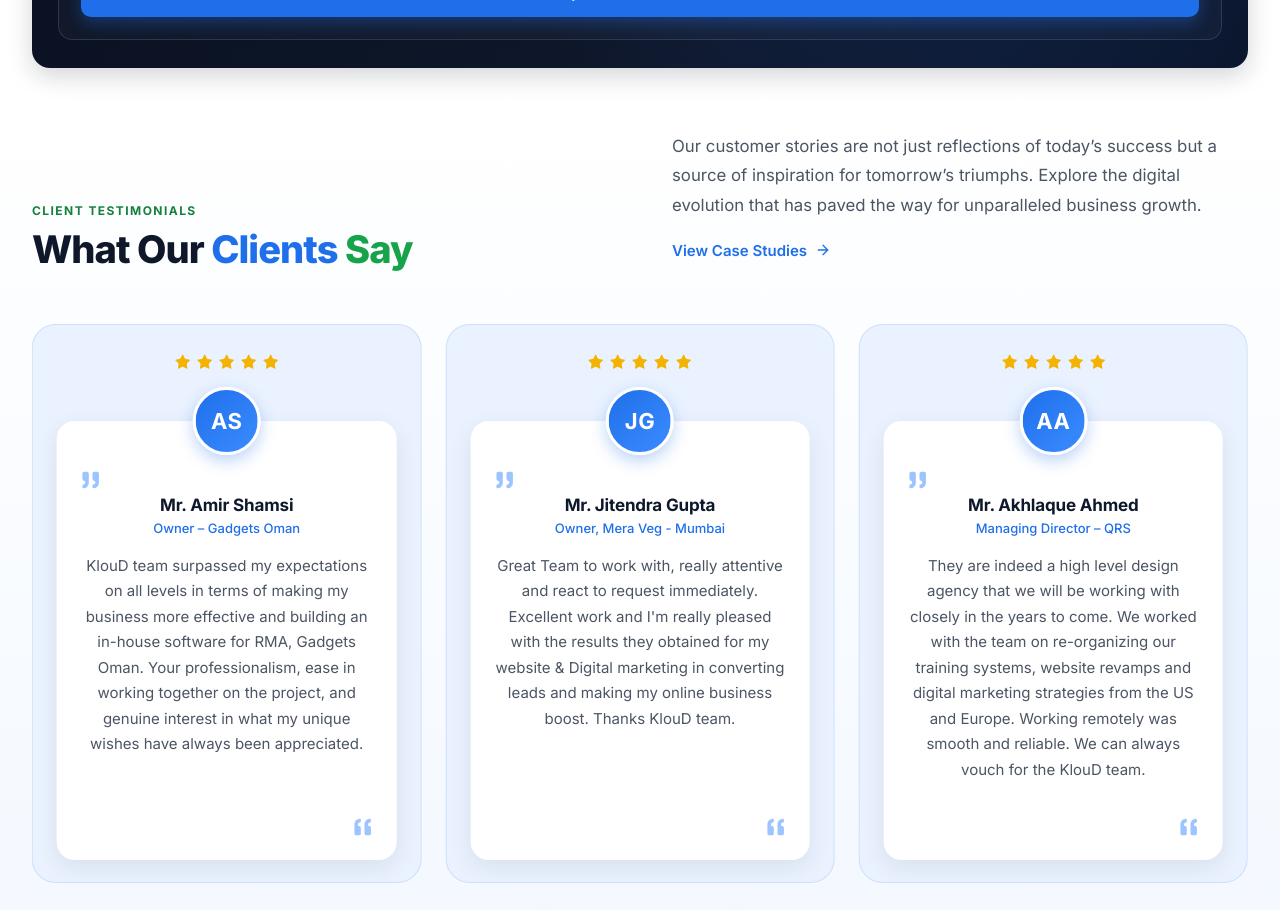
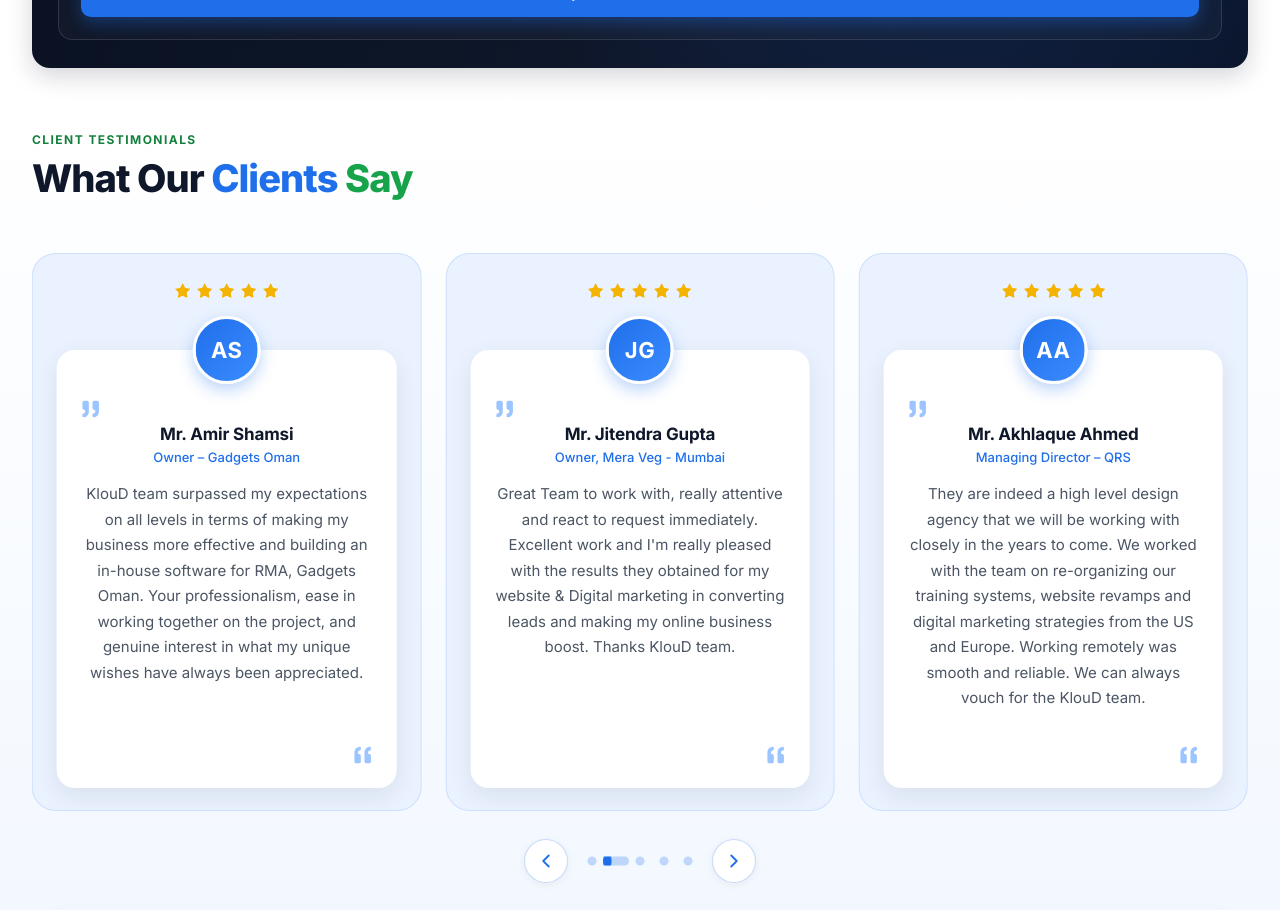
Before and after one commit to premjagtap8/kloudinnovisionz-ui, a React (Vite) app: page / in a window 1280 px wide. Shown: the part 3940-4850 px from the top of the page. Built offline with nearby package versions, Linux system fonts and the light colour scheme; no server answers.

Commit message:
first commit

```diff
--- a/src/components/Testimonials.jsx
+++ b/src/components/Testimonials.jsx
@@ -5,11 +5,9 @@ import React, {
   useCallback,
   useRef,
 } from "react";
-import { Link } from "react-router-dom";
 import {
   ChevronLeft,
   ChevronRight,
-  ArrowRight,
   Quote,
   Star,
 } from "lucide-react";
@@ -242,18 +240,6 @@ export default function Testimonials() {
               <span className="tm__title-green">Say</span>
             </h2>
           </div>
-          <div className="tm__intro">
-            <p>
-              Our customer stories are not just reflections of today’s success
-              but a source of inspiration for tomorrow’s triumphs. Explore the
-              digital evolution that has paved the way for unparalleled business
-              growth.
-            </p>
-            <Link to="/case-studies" className="tm__more">
-              <span>View Case Studies</span>
-              <ArrowRight size={16} aria-hidden="true" />
-            </Link>
-          </div>
         </div>
 
         {/* Carousel */}
```
